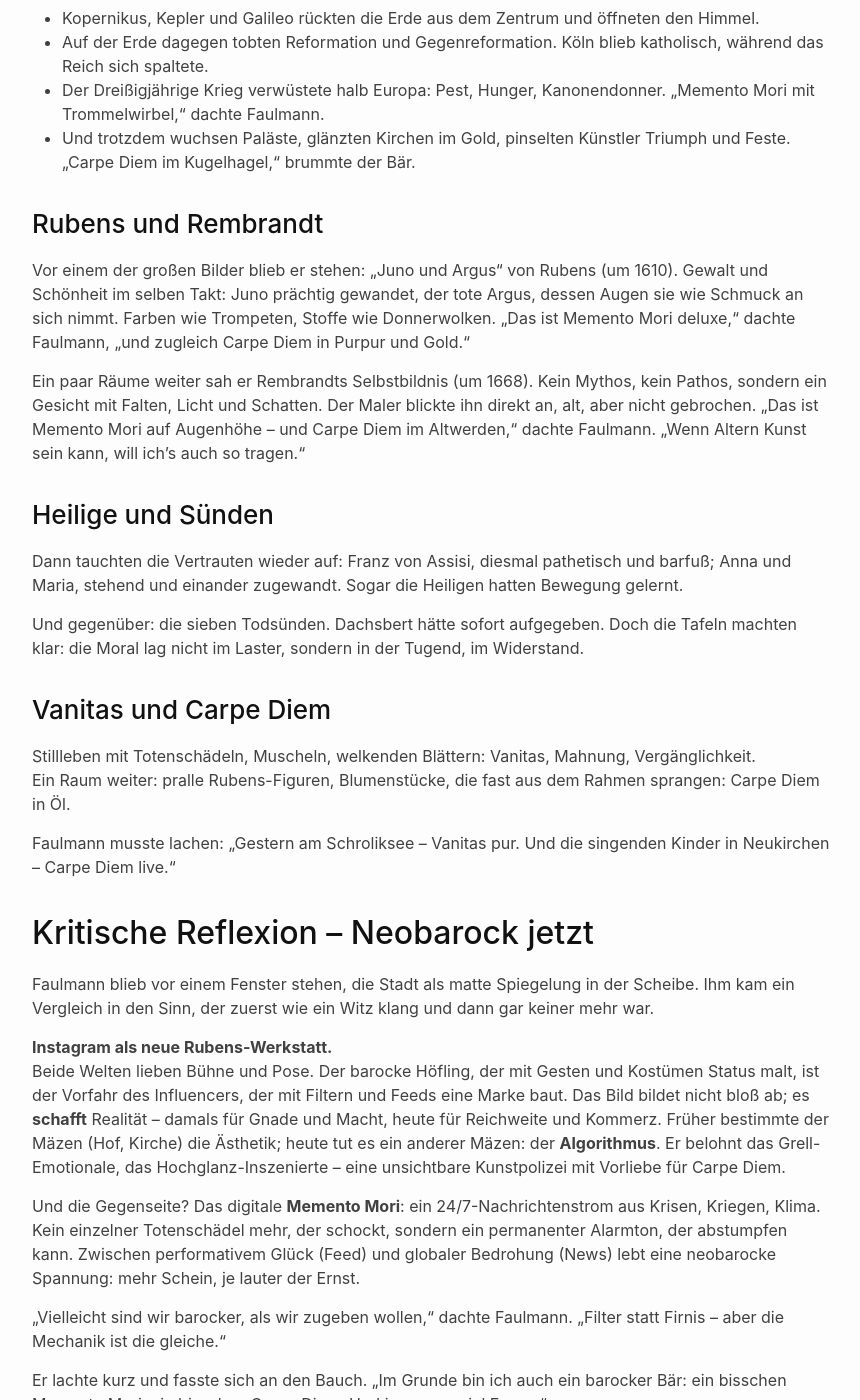
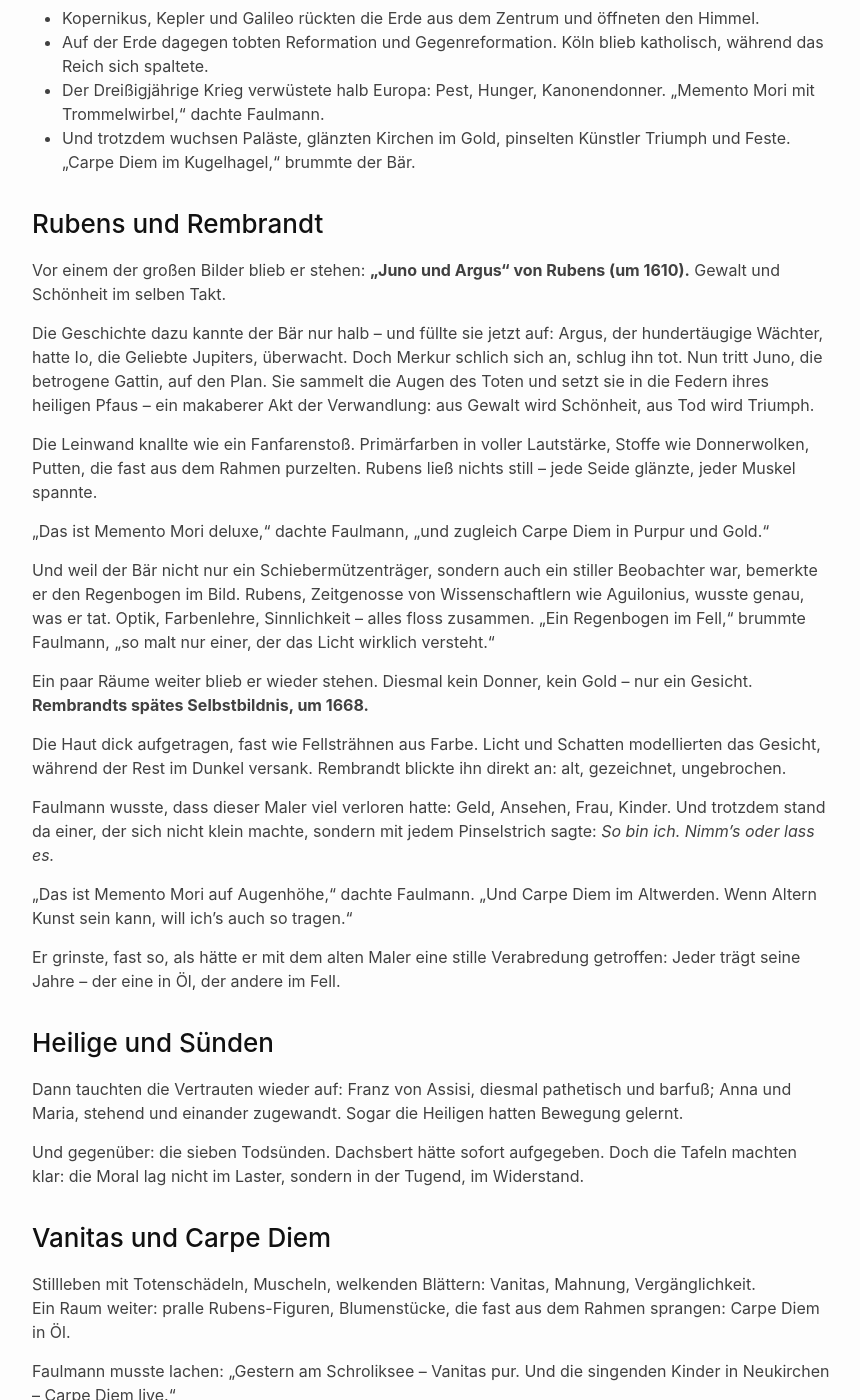
Before and after one commit to cgars/faulmann, a Jekyll site: the page built from _posts/2025-09-22-faulmann_barock.md, in a window 1280 px wide and 1400 px high, scrolled down 4046 px. Shown: the whole window, without its empty margins (208-1068 px from the left). Built offline with Jekyll 4.4.1, drawn with Linux system fonts in a browser that asks for light colours.

Commit message:
finale version

```diff
--- a/_posts/2025-09-22-faulmann_barock.md
+++ b/_posts/2025-09-22-faulmann_barock.md
@@ -6,11 +6,11 @@ categories: faulmann niederrhein wallraf
 teaser: "Ein Wochenende zwischen Duisburger Hafenkränen und barocken Gemälden: Faulmann liest Landschaft wie ein Palimpsest und entdeckt im Wallraf die Gegenwart im Spiegel von Rubens und Rembrandt."
 teaser_en: "A weekend between Duisburg’s cranes and Cologne’s Baroque masters: Faulmann reads the landscape like a palimpsest and finds today’s crises mirrored in Rubens and Rembrandt."
 ---
+
 ## Samstag: Captain Faulmanns Tour de Niederrhein – Ein vertieftes Logbuch von Stahl, Seelenheil und Schmugglertinte
 
 ### Einleitung – Die Schiebermütze geraderücken und die Karten neu lesen
 Der Alltag klebte Faulmann im Fell wie alter Honig, die Schiebermütze saß schief, und die Laune war eher so mittel. Beste Voraussetzungen also für eine Radtour, die mehr versprach als nur ein paar Kilometer unter die Reifen zu nehmen. Diesmal sollte es eine Fahrt werden, bei der das Land selbst wie ein Buch aufgeschlagen würde. Keine glatte Postkarte, sondern ein Palimpsest, in dem alte Sätze durchscheinen, wenn man nur genau genug hinsieht.
-
 
 <div class="h_wrapper">
   <div class="h_iframe">
@@ -63,7 +63,6 @@ Die Seen – Schrolik, Hinsbecker Bruch – waren wie die Nieper Kuhlen einst To
 Faulmann sog den Regen ein, schüttelte das Fell, lachte leise: *„Vanitas mit Libellen. Aus Wunden werden Rastplätze. Aus Krieg Freizeitgelände. Der Fluss der Geschichte verschlammt, aber verschwindet nie.“*
 
 ### Ziel: Mönchengladbach & Fazit 🏁
-
 Mit trockengefahrenem Fell und deutlich besserer Laune rollte Faulmann in Mönchengladbach ein. Die Sonne hatte inzwischen die Tropfen aus dem Pelz geleckt, die Schiebermütze saß wieder gerade. Nur die Knochen spürten das Gerüttel der deutschen Radwege – eine Art kostenloses Ganzkörpertraining.
 
 > „Der Niederrhein,“ schrieb er innerlich ins Logbuch, „ist kein Nebeneinander von Industrie und Idylle. Er ist wie eine Zwiebel: Schicht auf Schicht, jede bringt etwas anderes hervor – mal Tränen, mal Würze. Und am Ende riechen die Pfoten danach, ob man will oder nicht.“
@@ -88,9 +87,25 @@ Schon das Wort gefiel ihm: Frühe Neuzeit klang ein bisschen, als hätte jemand
 - Und trotzdem wuchsen Paläste, glänzten Kirchen im Gold, pinselten Künstler Triumph und Feste. „Carpe Diem im Kugelhagel,“ brummte der Bär.
 
 ### Rubens und Rembrandt
-Vor einem der großen Bilder blieb er stehen: „Juno und Argus“ von Rubens (um 1610). Gewalt und Schönheit im selben Takt: Juno prächtig gewandet, der tote Argus, dessen Augen sie wie Schmuck an sich nimmt. Farben wie Trompeten, Stoffe wie Donnerwolken. „Das ist Memento Mori deluxe,“ dachte Faulmann, „und zugleich Carpe Diem in Purpur und Gold.“
+Vor einem der großen Bilder blieb er stehen: **„Juno und Argus“ von Rubens (um 1610).** Gewalt und Schönheit im selben Takt.
 
-Ein paar Räume weiter sah er Rembrandts Selbstbildnis (um 1668). Kein Mythos, kein Pathos, sondern ein Gesicht mit Falten, Licht und Schatten. Der Maler blickte ihn direkt an, alt, aber nicht gebrochen. „Das ist Memento Mori auf Augenhöhe – und Carpe Diem im Altwerden,“ dachte Faulmann. „Wenn Altern Kunst sein kann, will ich’s auch so tragen.“
+Die Geschichte dazu kannte der Bär nur halb – und füllte sie jetzt auf: Argus, der hundertäugige Wächter, hatte Io, die Geliebte Jupiters, überwacht. Doch Merkur schlich sich an, schlug ihn tot. Nun tritt Juno, die betrogene Gattin, auf den Plan. Sie sammelt die Augen des Toten und setzt sie in die Federn ihres heiligen Pfaus – ein makaberer Akt der Verwandlung: aus Gewalt wird Schönheit, aus Tod wird Triumph.
+
+Die Leinwand knallte wie ein Fanfarenstoß. Primärfarben in voller Lautstärke, Stoffe wie Donnerwolken, Putten, die fast aus dem Rahmen purzelten. Rubens ließ nichts still – jede Seide glänzte, jeder Muskel spannte.
+
+„Das ist Memento Mori deluxe,“ dachte Faulmann, „und zugleich Carpe Diem in Purpur und Gold.“
+
+Und weil der Bär nicht nur ein Schiebermützenträger, sondern auch ein stiller Beobachter war, bemerkte er den Regenbogen im Bild. Rubens, Zeitgenosse von Wissenschaftlern wie Aguilonius, wusste genau, was er tat. Optik, Farbenlehre, Sinnlichkeit – alles floss zusammen. „Ein Regenbogen im Fell,“ brummte Faulmann, „so malt nur einer, der das Licht wirklich versteht.“
+
+Ein paar Räume weiter blieb er wieder stehen. Diesmal kein Donner, kein Gold – nur ein Gesicht. **Rembrandts spätes Selbstbildnis, um 1668.**
+
+Die Haut dick aufgetragen, fast wie Fellsträhnen aus Farbe. Licht und Schatten modellierten das Gesicht, während der Rest im Dunkel versank. Rembrandt blickte ihn direkt an: alt, gezeichnet, ungebrochen.
+
+Faulmann wusste, dass dieser Maler viel verloren hatte: Geld, Ansehen, Frau, Kinder. Und trotzdem stand da einer, der sich nicht klein machte, sondern mit jedem Pinselstrich sagte: *So bin ich. Nimm’s oder lass es.*
+
+„Das ist Memento Mori auf Augenhöhe,“ dachte Faulmann. „Und Carpe Diem im Altwerden. Wenn Altern Kunst sein kann, will ich’s auch so tragen.“
+
+Er grinste, fast so, als hätte er mit dem alten Maler eine stille Verabredung getroffen: Jeder trägt seine Jahre – der eine in Öl, der andere im Fell.
 
 ### Heilige und Sünden
 Dann tauchten die Vertrauten wieder auf: Franz von Assisi, diesmal pathetisch und barfuß; Anna und Maria, stehend und einander zugewandt. Sogar die Heiligen hatten Bewegung gelernt.
```
